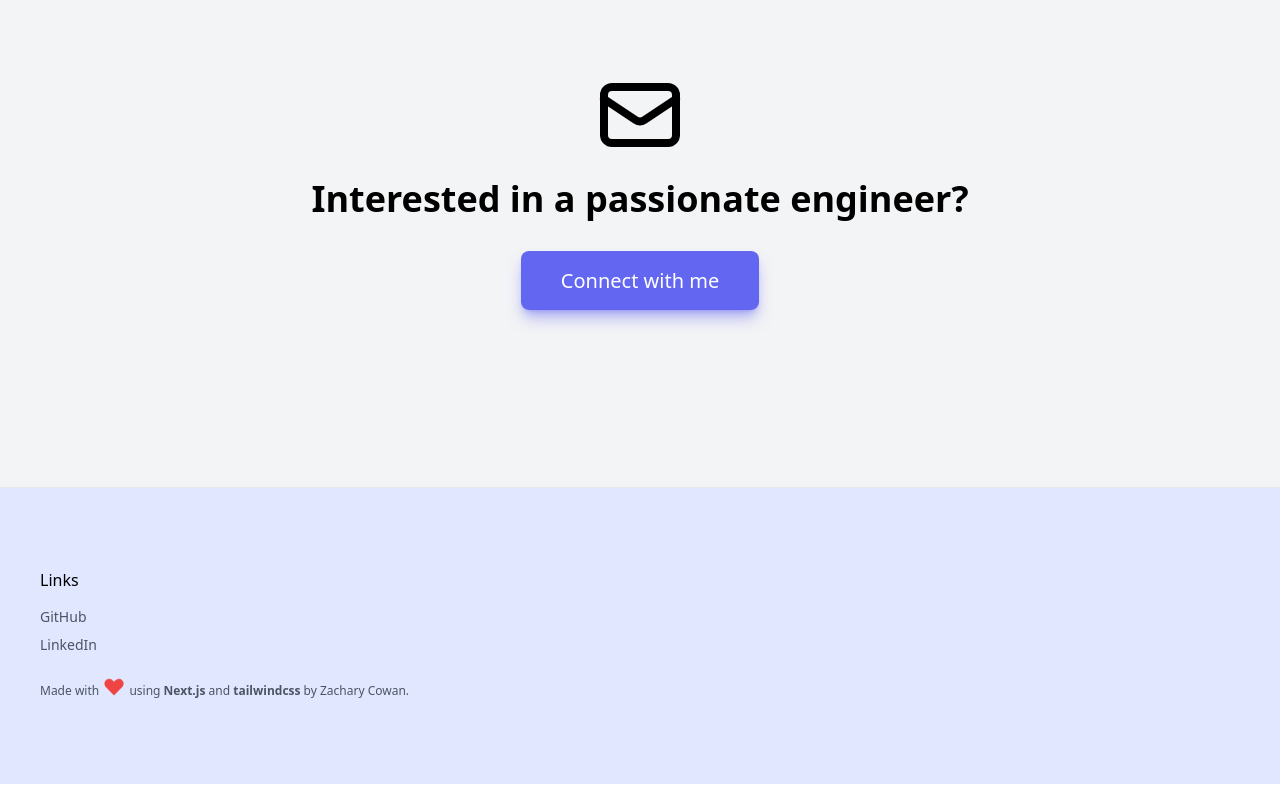
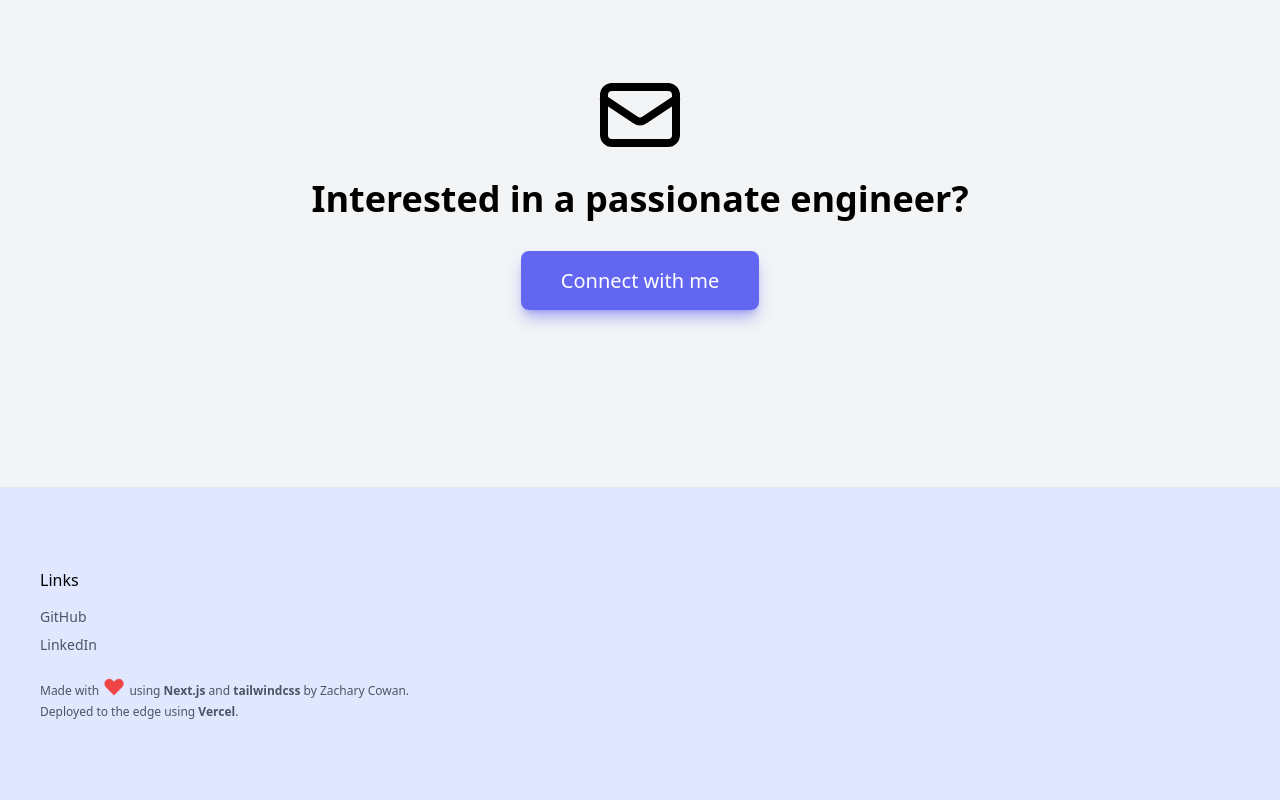
Before and after one commit to zacowan/zacowan-sites, a Next.js app in the folder portfolio/: page / in a window 1280 px wide. Shown: the part 2320-3120 px from the top of the page. Built offline with nearby package versions, Linux system fonts and the light colour scheme; no server answers.

Commit message:
feat(vercel): added vercel link

```diff
--- a/portfolio/pages/index.tsx
+++ b/portfolio/pages/index.tsx
@@ -185,6 +185,15 @@ const Home: NextPage<Props> = ({ totalCommits }) => {
               tailwindcss
             </a>{" "}
             by Zachary Cowan.
+            <br />
+            Deployed to the edge using{" "}
+            <a
+              className="font-semibold hover:text-black transition-colors"
+              href="https://vercel.com/"
+            >
+              Vercel
+            </a>
+            .
           </h4>
         </div>
         {/* Made With */}
```
